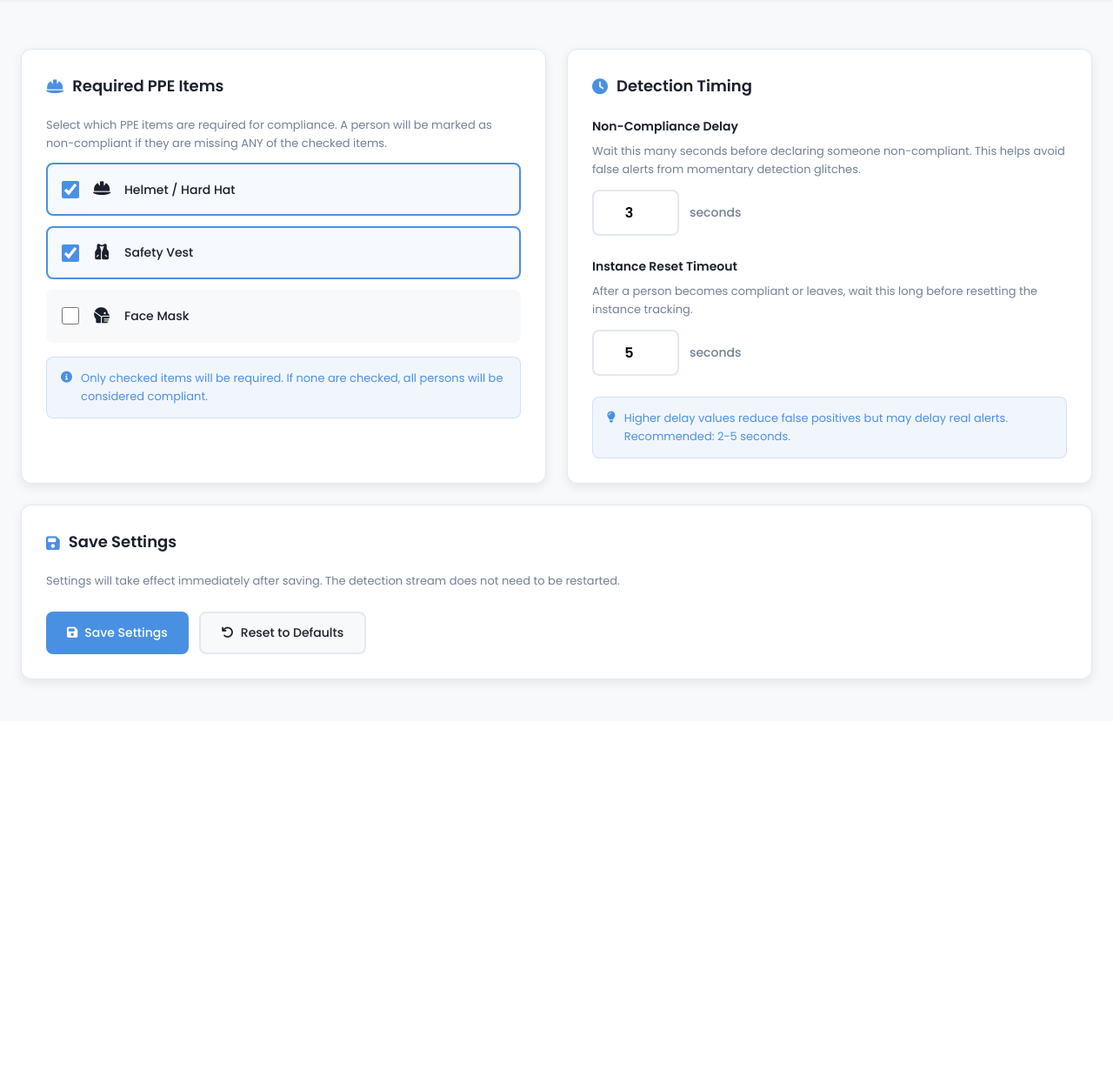
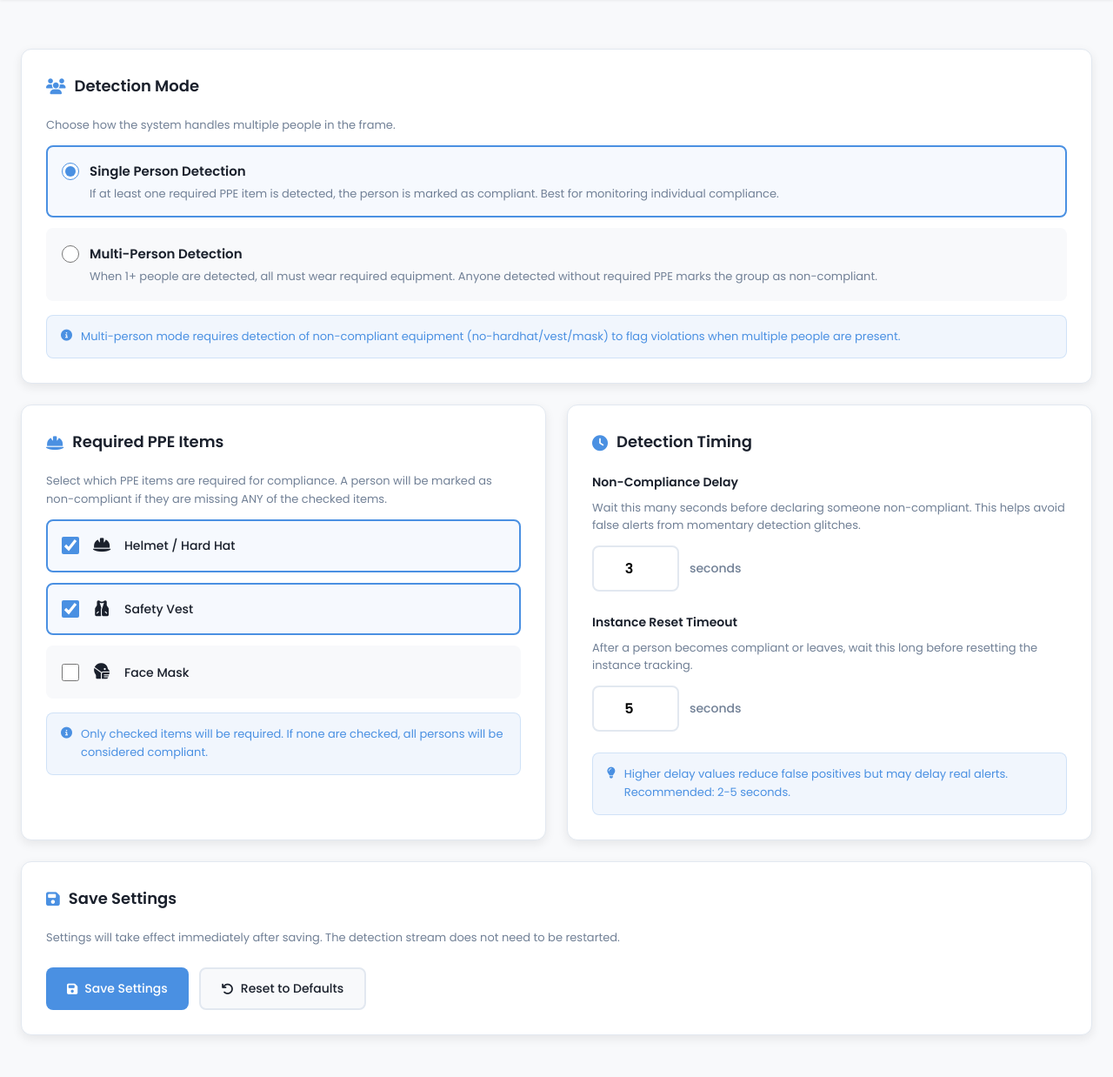
Before and after one commit to paidoseufilho25-jpg/Construction-Site-Safety-PPE-Detection, a Flask app: page /settings in a window 1280 px wide. Shown: the part 169-1407 px from the top of the page at 87% size. Before the commit the page ends 957 px from the top, so only its background shows below. Run offline with Flask 3, Linux system fonts and the light colour scheme.

Commit message:
single or multi-person detection feature separation

```diff
--- a/Model-Deployment/app.py
+++ b/Model-Deployment/app.py
@@ -34,7 +34,8 @@ DEFAULT_SETTINGS = {
         'mask': False
     },
     'non_compliance_delay': 3,
-    'instance_reset_timeout': 5
+    'instance_reset_timeout': 5,
+    'detection_mode': 'single'  # 'single' or 'multi'
 }
 
 def load_settings():
@@ -62,7 +63,7 @@ current_settings = load_settings()
 def load_model():
     """Load YOLO model"""
     global model
-    model_path = '../Model-Training/Outputs/runs/detect/yolov8s_ppe_css_200_epochs/weights/best.pt'
+    model_path = '../Model-Training/Outputs/runs/detect/yolov8s_ppe_css_80_epochs/weights/best.pt'
     if os.path.exists(model_path):
         model = YOLO(model_path)
     else:
--- a/Model-Deployment/templates/settings.html
+++ b/Model-Deployment/templates/settings.html
@@ -181,6 +181,63 @@
             text-align: center;
         }
 
+        /* Added radio button styles */
+        .radio-group {
+            display: flex;
+            flex-direction: column;
+            gap: 12px;
+        }
+
+        .radio-item {
+            display: flex;
+            align-items: flex-start;
+            gap: 12px;
+            padding: 16px;
+            background: var(--bg-primary);
+            border-radius: 8px;
+            cursor: pointer;
+            transition: all 0.2s;
+            border: 2px solid transparent;
+        }
+
+        .radio-item:hover {
+            background: #edf2f7;
+        }
+
+        .radio-item.selected {
+            border-color: var(--accent-blue);
+            background: rgba(74, 144, 226, 0.05);
+        }
+
+        .radio-item input[type="radio"] {
+            width: 20px;
+            height: 20px;
+            accent-color: var(--accent-blue);
+            cursor: pointer;
+            margin-top: 2px;
+            flex-shrink: 0;
+        }
+
+        .radio-content {
+            flex: 1;
+        }
+
+        .radio-item label {
+            font-size: 15px;
+            font-weight: 600;
+            cursor: pointer;
+            display: block;
+            margin-bottom: 4px;
+            color: var(--text-primary);
+        }
+
+        .radio-description {
+            font-size: 13px;
+            color: var(--text-secondary);
+            line-height: 1.5;
+            margin: 0;
+        }
+
         .number-input-group {
             display: flex;
             align-items: center;
@@ -337,6 +394,37 @@
     </header>
 
     <div class="container">
+        <!-- Added detection mode card before the grid -->
+        <div class="card">
+            <div class="card-title">
+                <i class="fas fa-users"></i>
+                Detection Mode
+            </div>
+            <p class="setting-description">
+                Choose how the system handles multiple people in the frame.
+            </p>
+            <div class="radio-group">
+                <div class="radio-item" onclick="selectRadio('single')">
+                    <input type="radio" id="single" name="detectionMode" value="single" checked>
+                    <div class="radio-content">
+                        <label for="single">Single Person Detection</label>
+                        <p class="radio-description">If at least one required PPE item is detected, the person is marked as compliant. Best for monitoring individual compliance.</p>
+                    </div>
+                </div>
+                <div class="radio-item" onclick="selectRadio('multi')">
+                    <input type="radio" id="multi" name="detectionMode" value="multi">
+                    <div class="radio-content">
+                        <label for="multi">Multi-Person Detection</label>
+                        <p class="radio-description">When 1+ people are detected, all must wear required equipment. Anyone detected without required PPE marks the group as non-compliant.</p>
+                    </div>
+                </div>
+            </div>
+            <div class="info-box">
+                <i class="fas fa-info-circle"></i>
+                <span>Multi-person mode requires detection of non-compliant equipment (no-hardhat/vest/mask) to flag violations when multiple people are present.</span>
+            </div>
+        </div>
+
         <div class="grid-2">
             <div class="card">
                 <div class="card-title">
@@ -431,6 +519,30 @@
     </div>
 
     <script>
+        function selectRadio(value) {
+            const radio = document.getElementById(value);
+            radio.checked = true;
+            updateRadioVisuals();
+        }
+
+        function updateRadioVisuals() {
+            document.querySelectorAll('.radio-item').forEach(item => {
+                const radio = item.querySelector('input[type="radio"]');
+                if (radio.checked) {
+                    item.classList.add('selected');
+                } else {
+                    item.classList.remove('selected');
+                }
+            });
+        }
+
+        document.querySelectorAll('.radio-item input[type="radio"]').forEach(radio => {
+            radio.addEventListener('click', (e) => {
+                e.stopPropagation();
+                updateRadioVisuals();
+            });
+        });
+
         // Update checkbox visual state
         function updateCheckboxVisuals() {
             document.querySelectorAll('.checkbox-item').forEach(item => {
@@ -473,6 +585,8 @@
         }
 
         function getSettings() {
+            const detectionMode = document.querySelector('input[name="detectionMode"]:checked').value;
+
             return {
                 required_ppe: {
                     helmet: document.getElementById('helmet').checked,
@@ -480,11 +594,19 @@
                     mask: document.getElementById('mask').checked
                 },
                 non_compliance_delay: parseFloat(document.getElementById('nonComplianceDelay').value) || 3,
-                instance_reset_timeout: parseInt(document.getElementById('instanceResetTimeout').value) || 5
+                instance_reset_timeout: parseInt(document.getElementById('instanceResetTimeout').value) || 5,
+                detection_mode: detectionMode
             };
         }
 
         function applySettings(settings) {
+            if (settings.detection_mode) {
+                const radio = document.getElementById(settings.detection_mode);
+                if (radio) {
+                    radio.checked = true;
+                }
+            }
+
             // Apply PPE checkboxes
             if (settings.required_ppe) {
                 Object.keys(settings.required_ppe).forEach(key => {
@@ -503,6 +625,7 @@
                 document.getElementById('instanceResetTimeout').value = settings.instance_reset_timeout;
             }
 
+            updateRadioVisuals();
             updateCheckboxVisuals();
         }
 
@@ -561,6 +684,7 @@
         // Load settings on page load
         document.addEventListener('DOMContentLoaded', () => {
             loadSettings();
+            updateRadioVisuals();
         });
     </script>
 </body>
```
Also changed, not shown: Model-Deployment/detection_logic.py (+41 -8 lines).
